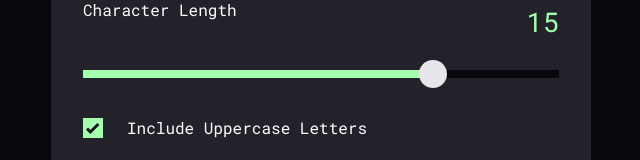
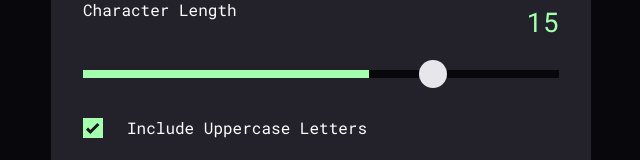
Before and after one commit to chadirabii/password-generator-app, a React (Vite) app: page / in a window 1280 px wide. Shown: the part 250-410 px from the top of the page, without its empty margins (319-959 px from the left). Built offline with nearby package versions, Linux system fonts and the light colour scheme.

Commit message:
some styling on the slider

```diff
--- a/src/components/index.jsx
+++ b/src/components/index.jsx
@@ -17,7 +17,7 @@ const PasswordGenerator = () => {
       useUppercase: "ABCDEFGHIJKLMNOPQRSTUVWXYZ",
       useLowercase: "abcdefghijklmnopqrstuvwxyz",
       useNumbers: "0123456789",
-      useSymbols: "!()-.?[]`~;@#$%^&*+=",
+      useSymbols: "~`!@#$%^&*()_-+={[}]|\"'<,>.?/",
     };
 
     let charSet = "";
--- a/src/index.css
+++ b/src/index.css
@@ -10,18 +10,14 @@
   }
 }
 
-
   @layer components {
-
-
-    .disabled-button {
+        .disabled-button {
       cursor: not-allowed;
     }
 
     .disabled-button:hover {
       cursor: not-allowed;
     }
-
 
     .checkbox {
       box-sizing: border-box;
@@ -55,7 +51,7 @@
       outline: transparent;
     }
 
-    /* WebKit */
+
     .slider::-webkit-slider-thumb {
       background-color: theme('colors.almost-white');
       border: 0;
@@ -73,7 +69,7 @@
       border: 2px solid theme('colors.neon-green');
     }
 
-    /* Firefox */
+
     .slider::-moz-range-thumb {
       background-color: theme('colors.almost-white');
       border: 0;
@@ -91,7 +87,7 @@
       border: 2px solid theme('colors.neon-green');
     }
 
-    /* All the same stuff for IE */
+
     .slider::-ms-thumb {
       background-color: theme('colors.almost-white');
       border: 0;
@@ -108,14 +104,13 @@
       border: 2px solid theme('colors.neon-green');
     }
 
-    /** FF*/
     .slider::-moz-range-progress {
       background-color: theme('colors.neon-green');
     }
     .slider::-moz-range-track {
       background-color: theme('colors.very-dark-grey');
     }
-    /* IE*/
+
     .slider::-ms-fill-lower {
       background-color: theme('colors.neon-green');
     }
@@ -123,10 +118,10 @@
       background-color: theme('colors.very-dark-grey');
     }
 
-    /*Chrome*/
+
     @media screen and (-webkit-min-device-pixel-ratio: 0) {
       .slider {
-        --percent: 75%;
+        --percent: 60%;
         background: linear-gradient(
           to right,
           theme('colors.neon-green') 0%,
```
